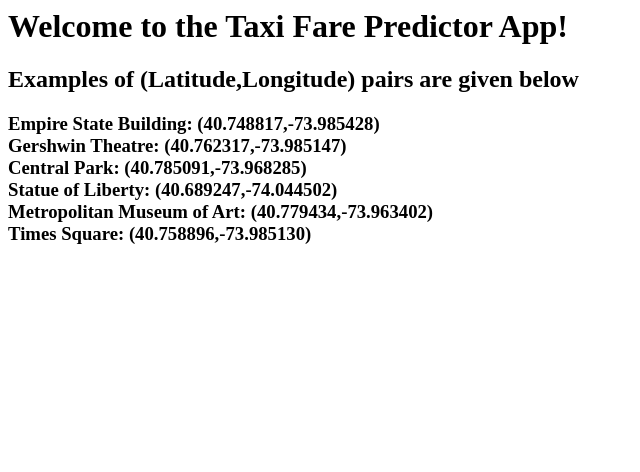
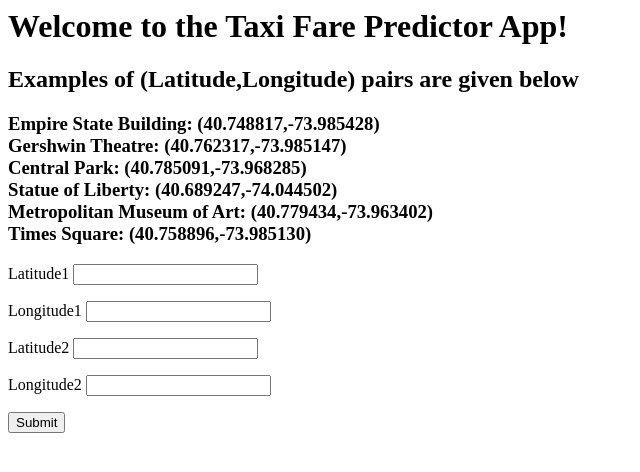
Before and after one commit to kaileen-silva-northwestern/myrepo434, a Flask app: page / in a window 1280 px wide. Shown: the top 472 px of the page, without its empty margins (0-640 px from the left). Run offline with Flask 2, Linux system fonts and the light colour scheme.

Commit message:
Update home.html

```diff
--- a/templates/home.html
+++ b/templates/home.html
@@ -6,3 +6,10 @@
   Statue of Liberty: (40.689247,-74.044502) <br>
   Metropolitan Museum of Art: (40.779434,-73.963402) <br>
   Times Square: (40.758896,-73.985130) </h3>
+<form action="/data" method = "POST">
+    <p>Latitude1 <input type = "text" name = "Latitude 1:" /></p>
+    <p>Longitude1 <input type = "text" name = "Longitude 1:" /></p>
+    <p>Latitude2 <input type = "text" name = "Latitude 2:" /></p>
+    <p>Longitude2 <input type = "text" name = "Longitude 2:" /></p>
+    <p><input type = "submit" value = "Submit" /></p>
+</form>
```
